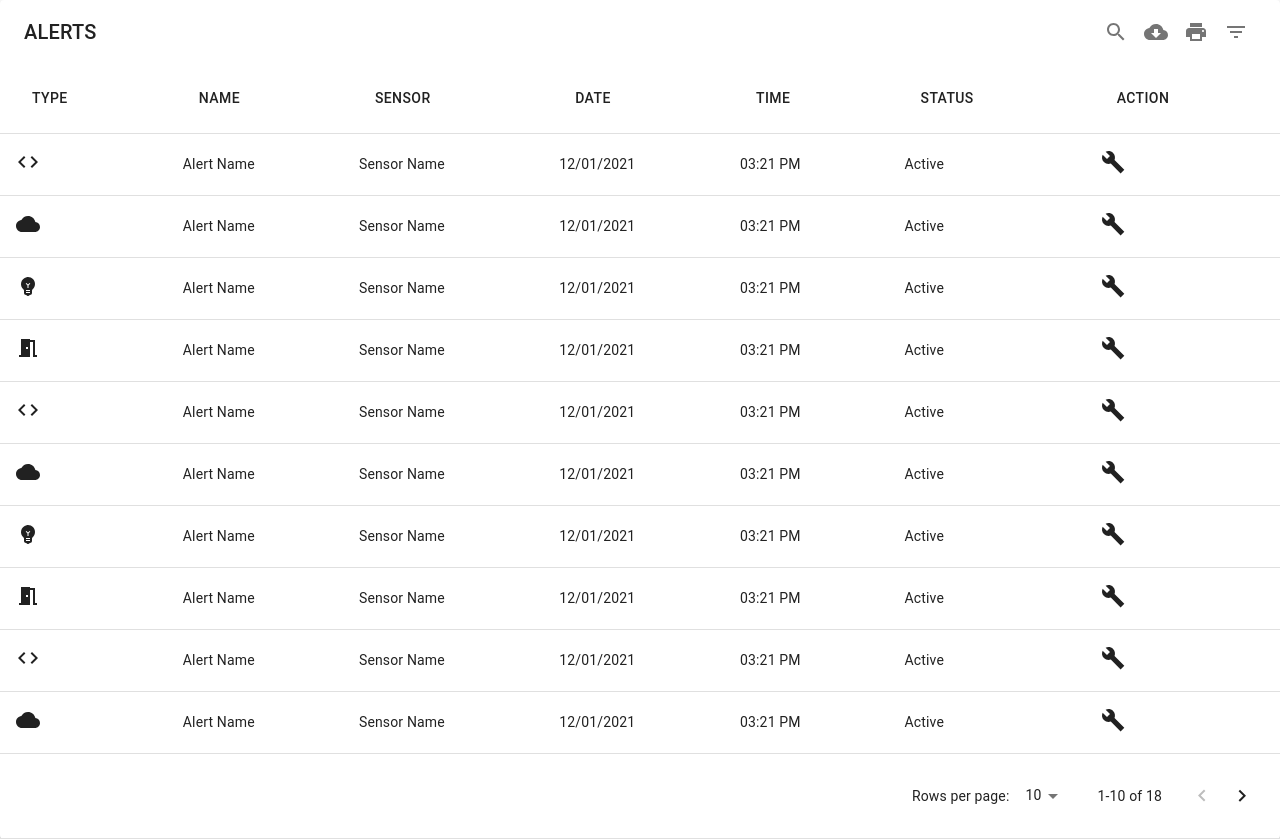
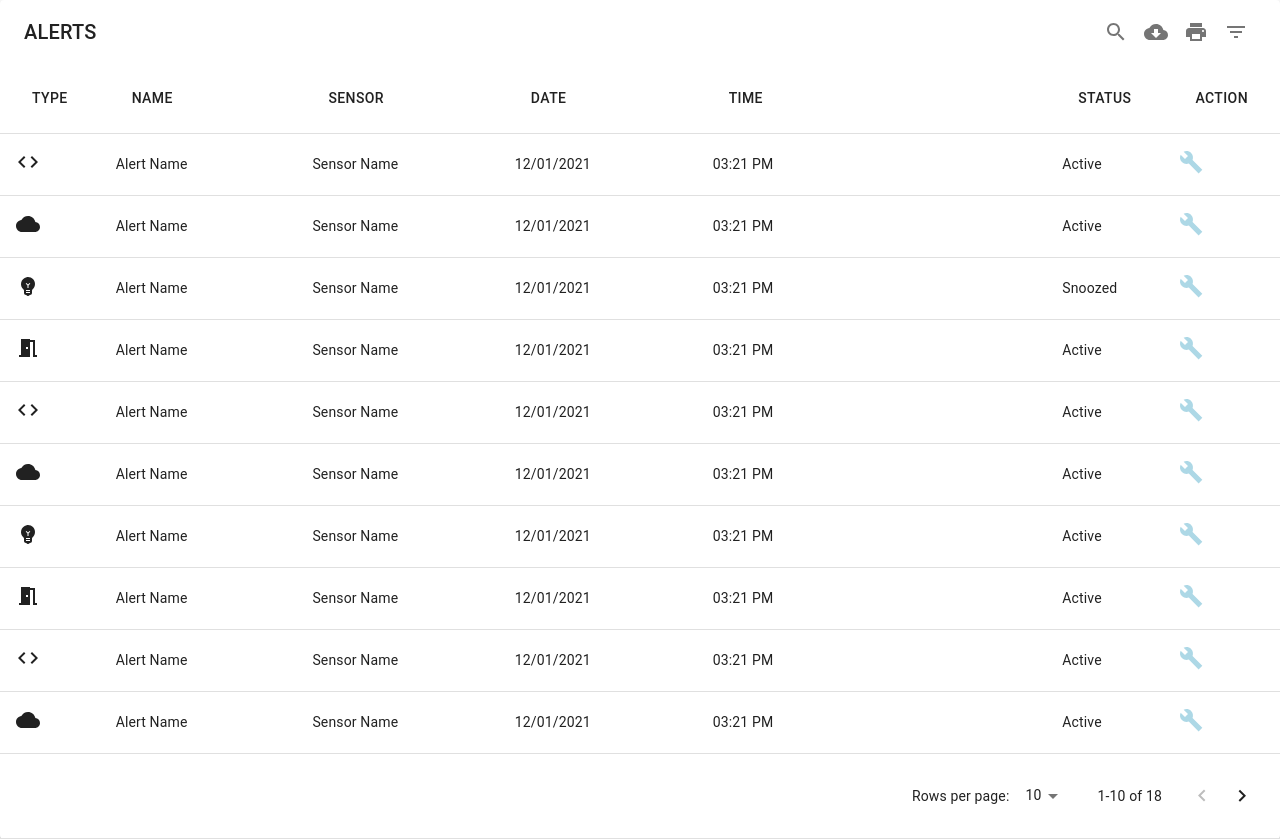
Before and after one commit to alejovera/Giphy-App, a React (Create React App) app in the folder test-front2/test-front2/: page / in a window 1280 px wide. Built offline with nearby package versions, Linux system fonts and the light colour scheme.

Commit message:
Display columns

```diff
--- a/test-front2/test-front2/src/Main.css
+++ b/test-front2/test-front2/src/Main.css
@@ -0,0 +1,13 @@
+
+.MuiTableCell-root:nth-child(2) {
+    width: 20%;
+}
+.MuiTableCell-root:nth-child(3) {
+    width: 20%;
+}
+.MuiTableCell-root:nth-child(4) {
+    width: 20%;
+}
+.MuiTableCell-root:nth-child(5) {
+    width: 80%;
+}
--- a/test-front2/test-front2/src/Main.js
+++ b/test-front2/test-front2/src/Main.js
@@ -53,7 +53,7 @@ function Main() {
       options: {
         customBodyRenderLite: (dataIndex) => {
           return (
-            <BuildSharpIcon />
+            <BuildSharpIcon color="primary" style={{color: 'lightblue', paddingRight: '0px', marginRight: '0px'}} />
           )
         }
       }
@@ -70,7 +70,7 @@ function Main() {
   const data = [
     ["", "Alert Name", "Sensor Name", "12/01/2021", "03:21 PM", "Active", ""],
     ["", "Alert Name", "Sensor Name", "12/01/2021", "03:21 PM", "Active", ""],
-    ["", "Alert Name", "Sensor Name", "12/01/2021", "03:21 PM", "Active", ""],
+    ["", "Alert Name", "Sensor Name", "12/01/2021", "03:21 PM", "Snoozed", ""],
     ["", "Alert Name", "Sensor Name", "12/01/2021", "03:21 PM", "Active", ""],
     ["", "Alert Name", "Sensor Name", "12/01/2021", "03:21 PM", "Active", ""],
     ["", "Alert Name", "Sensor Name", "12/01/2021", "03:21 PM", "Active", ""],
```
